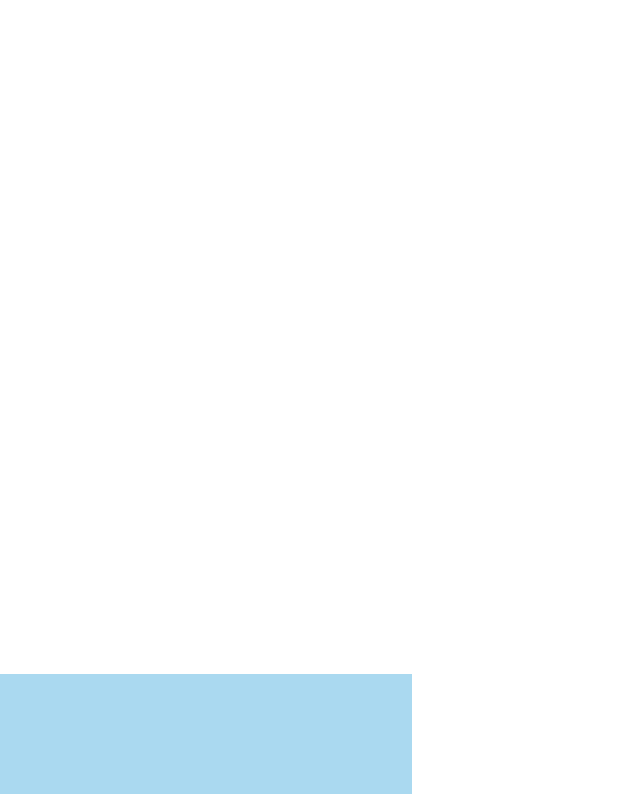
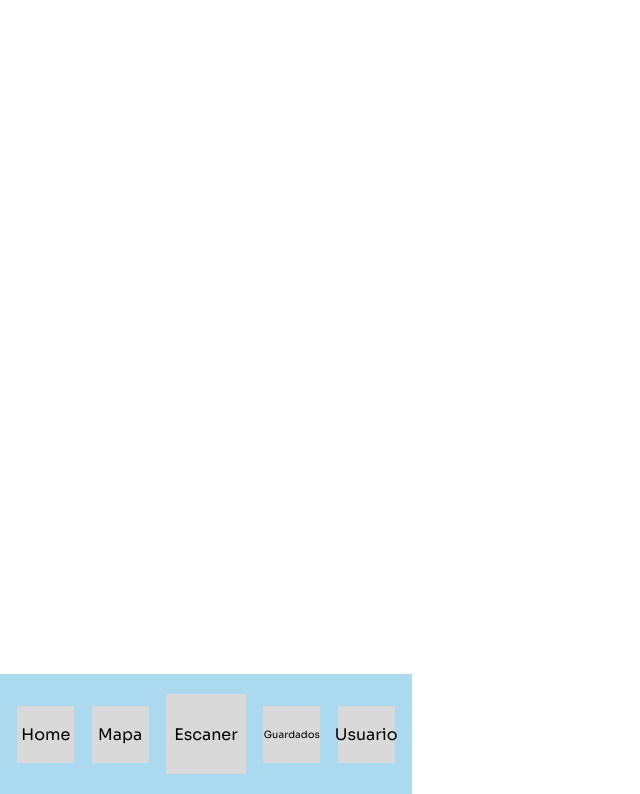
Before and after one commit to nicolasmops/Nutrium, a plain HTML site: page frontend/home/paciente/index.html in a window 1280 px wide. Shown: the part 123-917 px from the top of the page, without its empty margins (0-640 px from the left). Drawn offline with Linux system fonts and the light colour scheme.

Commit message:
TERMINE EL FOOTER

```diff
--- a/frontend/home/paciente/Style.css
+++ b/frontend/home/paciente/Style.css
@@ -63,3 +63,75 @@
     background-color: #C55607;
     margin-right: 20px;
 }
+
+.medio{
+    height: 677px;
+    width: 100%;
+    display: flex;
+}
+
+.abajo{
+    width: 100%;
+    height: 120px;
+    background-color: #AAD9F0;
+    display: flex;
+    flex-direction: row;
+    align-items: center;
+}
+
+.btnsabajo{
+    display: flex;
+    flex-direction: row;
+    align-items: center;
+    justify-content: space-evenly;
+    height: 80px;
+}
+
+.Home{
+    font-family: "Sora", sans-serif;
+    background-color: #D9D9D9;
+    display: flex;
+    justify-content: center;
+    align-items: center;
+    height: 57px;
+    width: 57px;
+
+}
+.Guardados{
+    font-family: "Sora", sans-serif;
+    font-size: 10px;
+    background-color: #D9D9D9;
+    display: flex;
+    justify-content: center;
+    align-items: center;
+    height: 57px;
+    width: 57px;
+
+}
+.Mapa{
+    font-family: "Sora", sans-serif;
+    background-color: #D9D9D9;
+    display: flex;
+    justify-content: center;
+    align-items: center;
+    height: 57px;
+    width: 57px;
+}
+.Usuario{
+    font-family: "Sora", sans-serif;
+    background-color: #D9D9D9;
+    display: flex;
+    justify-content: center;
+    align-items: center;
+    height: 57px;
+    width: 57px;
+}
+.Escaner{
+    font-family: "Sora", sans-serif;
+    background-color: #D9D9D9;
+    display: flex;
+    justify-content: center;
+    align-items: center;
+    height: 80px;
+    width: 80px;
+}
--- a/frontend/home/paciente/index.html
+++ b/frontend/home/paciente/index.html
@@ -11,12 +11,22 @@
 </head>
 <body>
     <section class="arriba">
-<div class="Configuracion">Config</div>
-<div class="Titulo">Nutrium</div>
-<div class="logo">Logo</div>
+        <div class="Configuracion">Config</div>
+        <div class="Titulo">Nutrium</div>
+        <div class="logo">Logo</div>
     </section>
-    <section class="medio"></section>
-    <section class="abajo"></section>
+    <section class="medio">
+
+    </section>
+    <section class="abajo">
+        <div class="btnsabajo">
+            <div class="Home" >Home</div>
+            <div class="Mapa">Mapa</div>
+            <div class="Escaner">Escaner</div>
+            <div class="Guardados">Guardados</div>
+            <div class="Usuario">Usuario</div>
+        </div>
+    </section>
 
 </body>
 </html>
```
